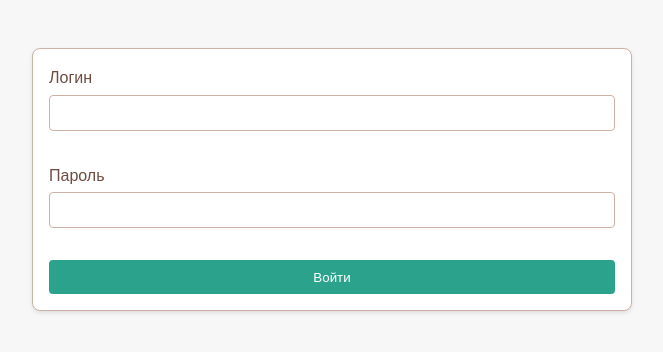
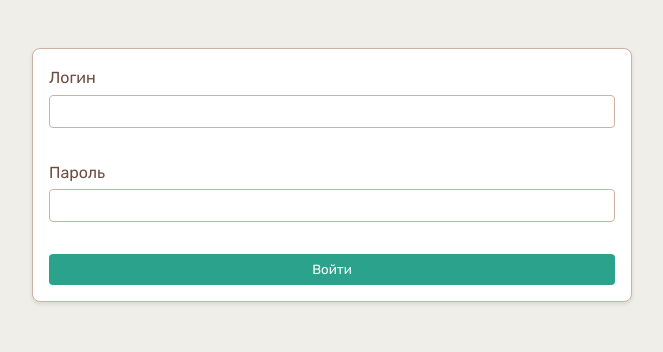
Before and after one commit to natalieeatscats/nuxt-coffee-test, a Nuxt app: page / in a window 1280 px wide. Shown: the top 352 px of the page, without its empty margins (308-971 px from the left). Built offline with nearby package versions, Linux system fonts and the light colour scheme.

Commit message:
feat (main):  use Rubik as text font

```diff
--- a/assets/scss/main.scss
+++ b/assets/scss/main.scss
@@ -1,12 +1,12 @@
-@import url('https://fonts.googleapis.com/css2?family=Open+Sans:wght@400;600&display=swap');
+@import url('https://fonts.googleapis.com/css2?family=Poppins:ital,wght@0,100;0,200;0,300;0,400;0,500;0,600;0,700;0,800;0,900;1,100;1,200;1,300;1,400;1,500;1,600;1,700;1,800;1,900&family=Rubik:ital,wght@0,300..900;1,300..900&display=swap');
 
 // Определяем CSS-переменные для легкой настройки цветовой палитры и шрифта
 :root {
-  --font-family: 'Open Sans', sans-serif;
+  --font-family: 'Rubik', sans-serif;
   --mint: #2aa28c; // пастельный мятный зеленый
   --coffee: #ceb1a5; // пастельный кофейный оттенок
   --coffee-dark: #6d4c41; // более темный кофейный для акцентов
-  --bg-color: #f7f7f7; // светлый фон для всей страницы
+  --bg-color: #efeee8; // светлый фон для всей страницы
 }
 
 // Сброс отступов и установка box-sizing для всех элементов
```
